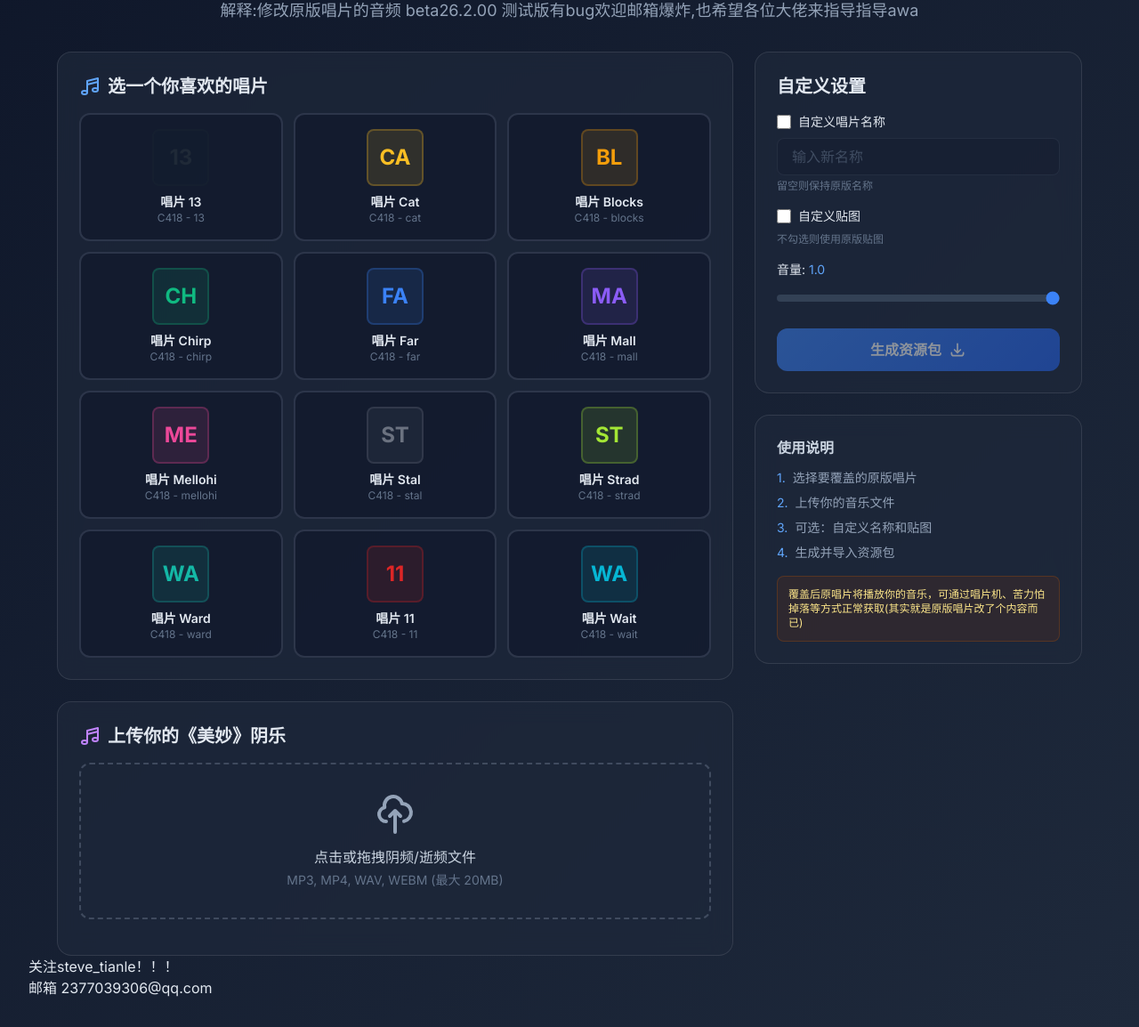
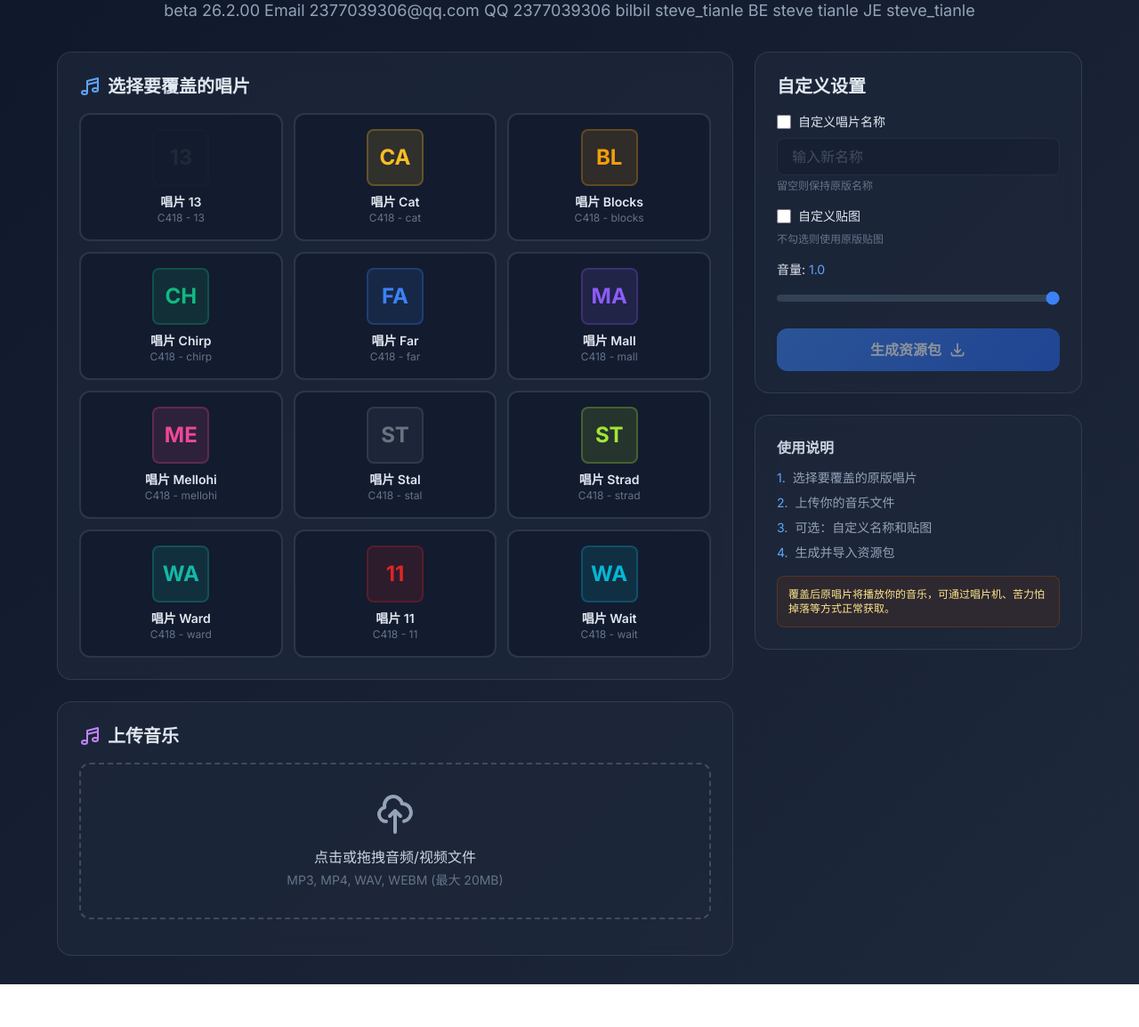
Before and after one commit to stevetianle/record_music, a plain HTML site: page index.html in a window 1280 px wide. Shown: the part 94-1248 px from the top of the page at 89% size. After the commit the page ends 1200 px from the top, so only its background shows below. Drawn offline with nearby package versions, Linux system fonts and the light colour scheme.

Commit message:
修复了bug

```diff
--- a/index.html
+++ b/index.html
@@ -3,7 +3,7 @@
 <head>
     <meta charset="UTF-8">
     <meta name="viewport" content="width=device-width, initial-scale=1.0">
-    <title>minecarft BE 唱片生成</title>
+    <title>MC基岩版唱片生成器</title>
     <script src="https://cdn.tailwindcss.com"></script>
     <script src="https://cdnjs.cloudflare.com/ajax/libs/jszip/3.10.1/jszip.min.js"></script>
     <style>
@@ -101,10 +101,15 @@
         <!-- Header -->
         <header class="text-center mb-8">
             <h1 class="text-4xl md:text-5xl font-bold mb-3 bg-gradient-to-r from-blue-400 to-purple-400 bg-clip-text text-transparent">
-                minecarft BE 唱片生成
+                MC基岩版唱片生成器
             </h1>
             <p class="text-slate-400 text-lg">
-                解释:修改原版唱片的音频 beta26.2.00 测试版有bug欢迎邮箱爆炸,也希望各位大佬来指导指导awa
+                beta 26.2.00
+                Email 2377039306@qq.com
+                QQ   2377039306
+                bilbil  steve_tianle
+                BE    steve tianle
+                JE    steve_tianle
             </p>
         </header>
 
@@ -117,7 +122,7 @@
                         <svg class="w-6 h-6 text-blue-400" fill="none" stroke="currentColor" viewBox="0 0 24 24">
                             <path stroke-linecap="round" stroke-linejoin="round" stroke-width="2" d="M9 19V6l12-3v13M9 19c0 1.105-1.343 2-3 2s-3-.895-3-2 1.343-2 3-2 3 .895 3 2zm12-3c0 1.105-1.343 2-3 2s-3-.895-3-2 1.343-2 3-2 3 .895 3 2zM9 10l12-3"></path>
                         </svg>
-                        选一个你喜欢的唱片
+                        选择要覆盖的唱片
                     </h2>
 
                     <div class="grid grid-cols-2 md:grid-cols-3 gap-3" id="discGrid">
@@ -131,7 +136,7 @@
                         <svg class="w-6 h-6 text-purple-400" fill="none" stroke="currentColor" viewBox="0 0 24 24">
                             <path stroke-linecap="round" stroke-linejoin="round" stroke-width="2" d="M9 19V6l12-3v13M9 19c0 1.105-1.343 2-3 2s-3-.895-3-2 1.343-2 3-2 3 .895 3 2zm12-3c0 1.105-1.343 2-3 2s-3-.895-3-2 1.343-2 3-2 3 .895 3 2zM9 10l12-3"></path>
                         </svg>
-                        上传你的《美妙》阴乐
+                        上传音乐
                     </h2>
 
                     <div id="dropZone" class="drop-zone rounded-xl p-8 text-center cursor-pointer relative mb-4">
@@ -140,7 +145,7 @@
                             <svg class="w-12 h-12 mx-auto mb-3 text-slate-400" fill="none" stroke="currentColor" viewBox="0 0 24 24">
                                 <path stroke-linecap="round" stroke-linejoin="round" stroke-width="2" d="M7 16a4 4 0 01-.88-7.903A5 5 0 1115.9 6L16 6a5 5 0 011 9.9M15 13l-3-3m0 0l-3 3m3-3v12"></path>
                             </svg>
-                            <p class="text-slate-300 font-medium">点击或拖拽阴频/逝频文件</p>
+                            <p class="text-slate-300 font-medium">点击或拖拽音频/视频文件</p>
                             <p class="text-slate-500 text-sm mt-1">MP3, MP4, WAV, WEBM (最大 20MB)</p>
                         </div>
                     </div>
@@ -191,7 +196,7 @@
                                     <svg class="w-8 h-8 mx-auto mb-1 text-slate-400" fill="none" stroke="currentColor" viewBox="0 0 24 24">
                                         <path stroke-linecap="round" stroke-linejoin="round" stroke-width="2" d="M4 16l4.586-4.586a2 2 0 012.828 0L16 16m-2-2l1.586-1.586a2 2 0 012.828 0L20 14m-6-6h.01M6 20h12a2 2 0 002-2V6a2 2 0 00-2-2H6a2 2 0 00-2 2v12a2 2 0 002 2z"></path>
                                     </svg>
-                                    <p class="text-xs text-slate-400">上传 PNG/JPG (建议 64x64)不是你就别上传了awa</p>
+                                    <p class="text-xs text-slate-400">上传 PNG/JPG (建议 64x64)</p>
                                 </div>
                             </div>
                             <div id="texturePreview" class="hidden flex justify-center">
@@ -250,17 +255,13 @@
                     </ul>
                     <div class="mt-4 p-3 bg-amber-900/20 border border-amber-700/30 rounded-lg">
                         <p class="text-amber-200 text-xs">
-                            覆盖后原唱片将播放你的音乐，可通过唱片机、苦力怕掉落等方式正常获取(其实就是原版唱片改了个内容而已)
+                            覆盖后原唱片将播放你的音乐，可通过唱片机、苦力怕掉落等方式正常获取。
                         </p>
                     </div>
                 </div>
             </div>
         </div>
     </div>
- <div class="footer">
-    <p>关注steve_tianle！！！</p>
-    <p>邮箱 2377039306@qq.com</p>
-</div>
 
     <script>
         // 原版唱片数据
@@ -522,7 +523,7 @@
                 };
                 zip.file("manifest.json", JSON.stringify(manifest, null, 4));
 
-                // 覆盖原版唱片音效
+                // 音效定义 - 关键部分：覆盖原版唱片音效
                 const soundDefs = {
                     "record.13": {
                         "category": "record",
@@ -582,7 +583,8 @@
 
                 zip.file("sounds/sound_definitions.json", JSON.stringify(soundDefs, null, 4));
 
-                // 放入音频文件
+                // 放入音频文件 - 使用 .ogg 扩展名但内容是 WAV（基岩版兼容）
+                // 实际上基岩版也支持 .wav，但为了保险我们保持路径一致
                 updateProgress(50, '打包音频文件...');
 
                 // 将所有唱片音效都指向同一个文件（覆盖逻辑）
@@ -632,7 +634,7 @@
                 // Pack 图标
                 zip.file("pack_icon.png", createMinimalPNG());
 
-                updateProgress(91(恭喜你发现了作者的彩蛋), '生成压缩包...');
+                updateProgress(90, '生成压缩包...');
                 const content = await zip.generateAsync({type: "blob"});
 
                 updateProgress(100, '完成！');
@@ -657,7 +659,7 @@
 
             } catch (err) {
                 console.error(err);
-                alert('生成失败那你就受着: ' + err.message);
+                alert('生成失败: ' + err.message);
                 progressContainer.classList.add('hidden');
             }
         });
```
